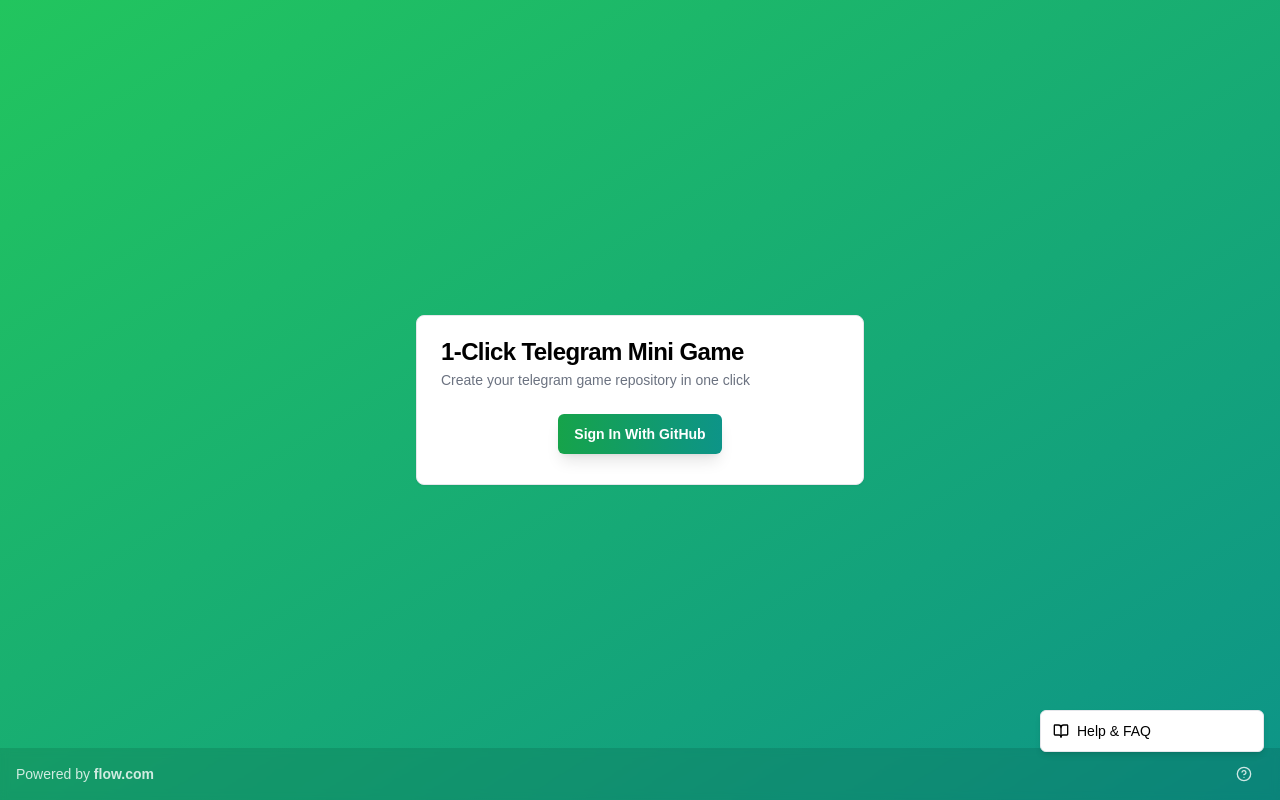
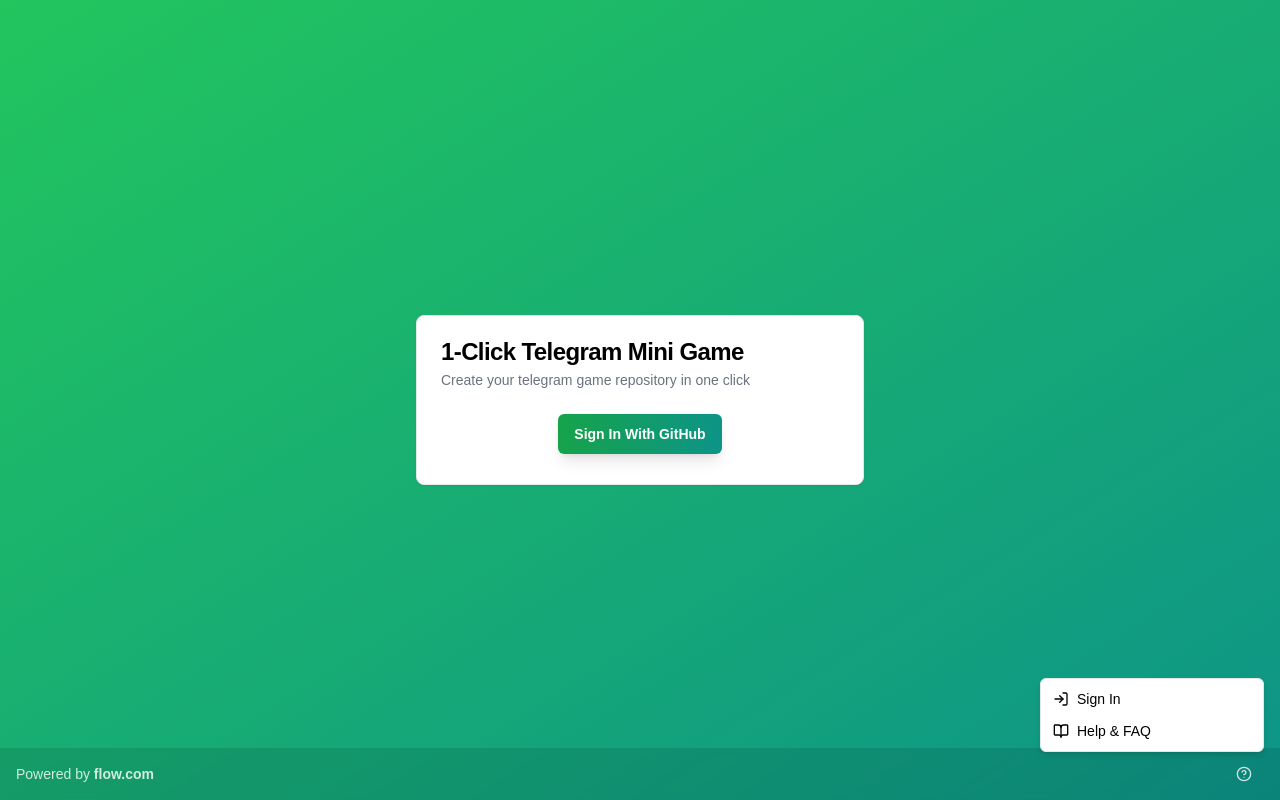
Before and after one commit to bz-hashtag-0780/dapp-deployer, a Next.js app in the folder src/: page / in a window 1280 px wide. Both pictures are taken after a click on the button "Help menu". Built offline with nearby package versions, Linux system fonts and the light colour scheme; no server answers.

Commit message:
Update Footer.tsx

```diff
--- a/src/components/layout/Footer.tsx
+++ b/src/components/layout/Footer.tsx
@@ -9,12 +9,16 @@
 import {
 	HelpCircle,
 	BookOpen,
+	LogIn,
+	LogOut,
 	FileText,
 	KeyRound,
 	AlertCircle,
 } from 'lucide-react';
+import { signIn, signOut, useSession } from 'next-auth/react';
 
 export function Footer() {
+	const { data: session } = useSession();
 	return (
 		<footer className="fixed bottom-0 w-full px-4 py-2 flex justify-between items-center bg-black/10 backdrop-blur-sm">
 			<div className="text-white/80 text-sm">
@@ -40,10 +44,26 @@
 					</Button>
 				</DropdownMenuTrigger>
 				<DropdownMenuContent align="end" className="w-56">
+					{session ? (
+						<DropdownMenuItem onClick={() => signOut()}>
+							<LogOut className="mr-2 h-4 w-4" />
+							Sign Out
+						</DropdownMenuItem>
+					) : (
+						<DropdownMenuItem
+							onClick={() =>
+								signIn('github', { callbackUrl: '/' })
+							}
+						>
+							<LogIn className="mr-2 h-4 w-4" />
+							Sign In
+						</DropdownMenuItem>
+					)}
 					<DropdownMenuItem href="https://flow.com" target="_blank">
 						<BookOpen className="mr-2 h-4 w-4" />
 						Help & FAQ
 					</DropdownMenuItem>
+
 					{/* <DropdownMenuItem>
 						<FileText className="mr-2 h-4 w-4" />
 						Release notes
```
